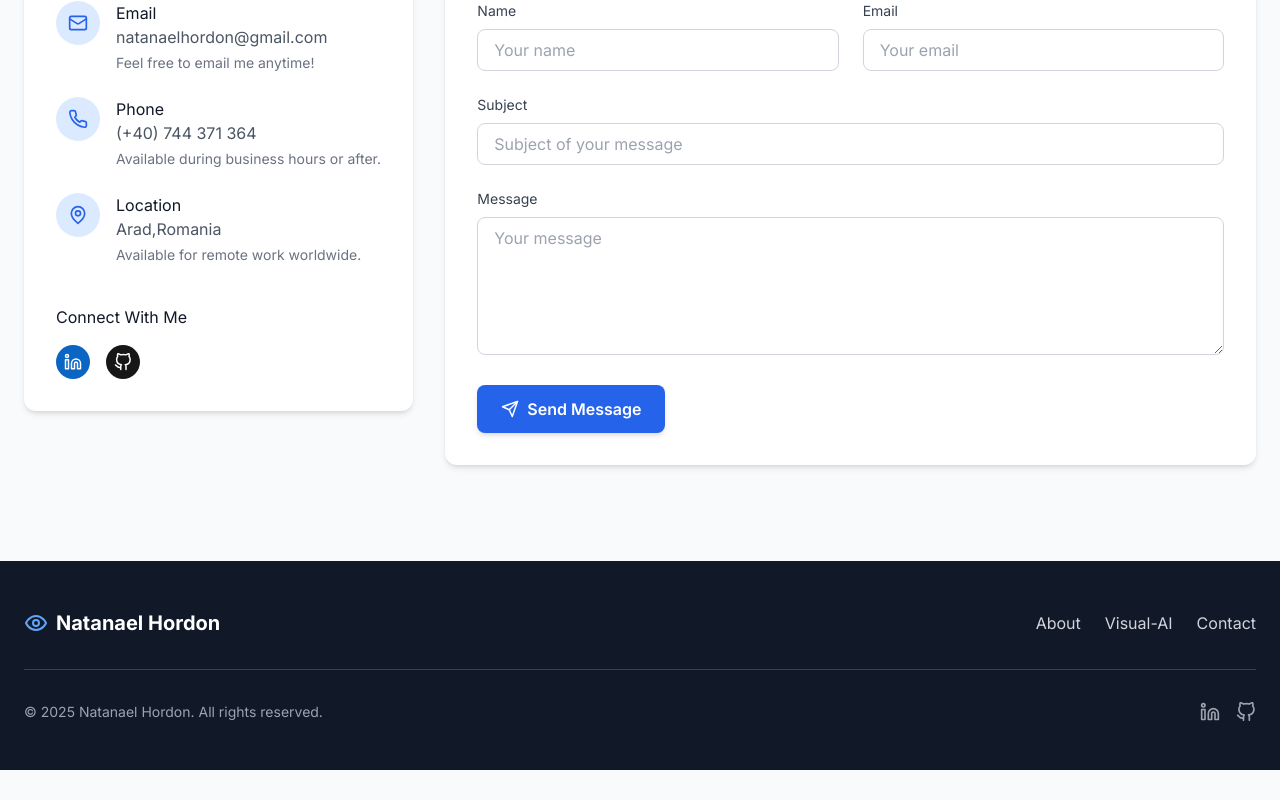
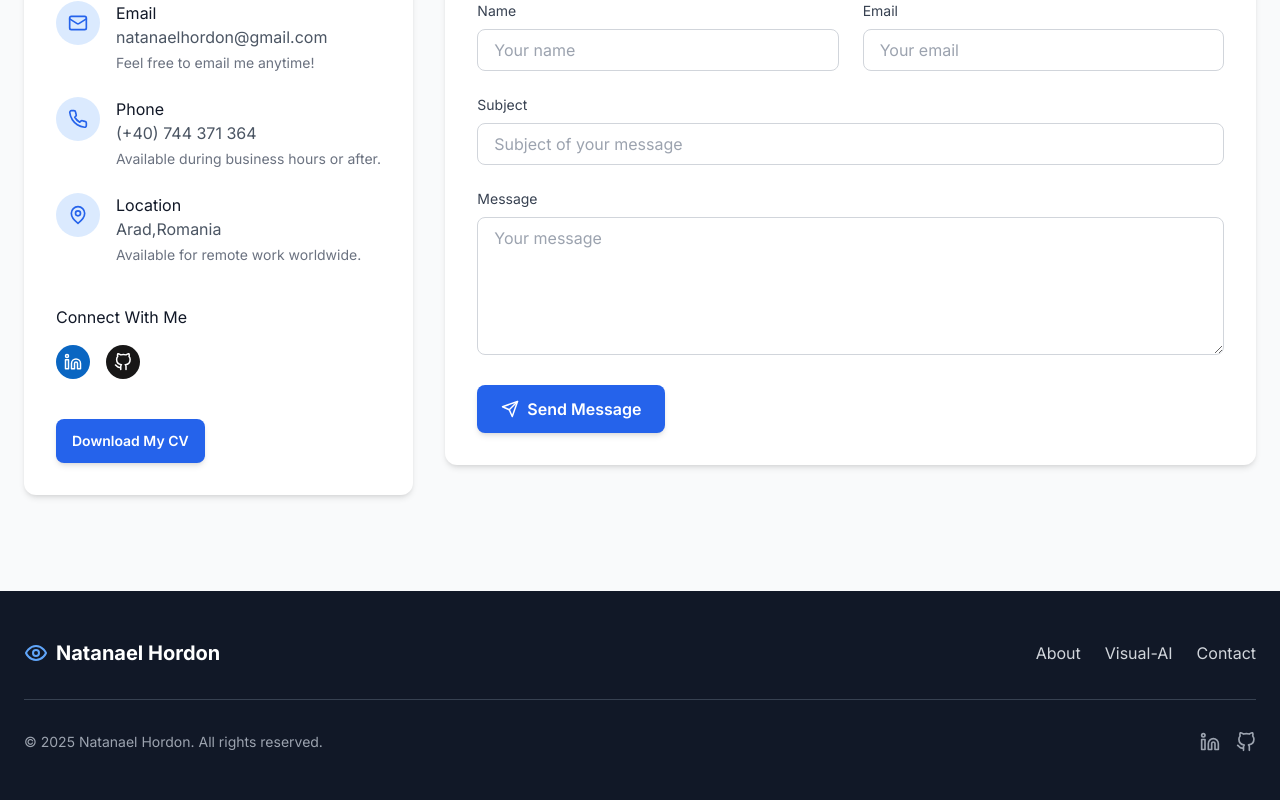
Before and after one commit to Natanael-hash/Portofolio-website, a React (Vite) app: page / in a window 1280 px wide. Shown: the part 3862-4662 px from the top of the page. Before the commit the page ends 4632 px from the top, so only its background shows below. Built offline with nearby package versions, Linux system fonts and the light colour scheme.

Commit message:
Add 'Download My CV' buton

```diff
--- a/src/components/Contact.tsx
+++ b/src/components/Contact.tsx
@@ -9,7 +9,6 @@ export const Contact = () => {
   const [formStatus, setFormStatus] = useState<'idle' | 'submitting' | 'success' | 'error'>('idle');
   const [formMessage, setFormMessage] = useState('');
 
-  // This will need to be configured with your EmailJS account details
   const handleSubmit = async (e: React.FormEvent) => {
     e.preventDefault();
 
@@ -18,7 +17,6 @@ export const Contact = () => {
     setFormStatus('submitting');
 
     try {
-      //Uncomment and update these with your actual EmailJS service IDs
       await emailjs.sendForm(
         'service_a52zs7b',
         'template_mzn1qho',
@@ -26,7 +24,6 @@ export const Contact = () => {
         '9i4B12XQq486lqApK'
       );
 
-      // For demo purposes, we'll simulate a successful response
       await new Promise(resolve => setTimeout(resolve, 1500));
 
       setFormStatus('success');
@@ -117,6 +114,16 @@ export const Contact = () => {
                     <svg viewBox="0 0 24 24" width="18" height="18" stroke="currentColor" strokeWidth="2" fill="none" strokeLinecap="round" strokeLinejoin="round">
                       <path d="M9 19c-5 1.5-5-2.5-7-3m14 6v-3.87a3.37 3.37 0 0 0-.94-2.61c3.14-.35 6.44-1.54 6.44-7A5.44 5.44 0 0 0 20 4.77 5.07 5.07 0 0 0 19.91 1S18.73.65 16 2.48a13.38 13.38 0 0 0-7 0C6.27.65 5.09 1 5.09 1A5.07 5.07 0 0 0 5 4.77a5.44 5.44 0 0 0-1.5 3.78c0 5.42 3.3 6.61 6.44 7A3.37 3.37 0 0 0 9 18.13V22"></path>
                     </svg>
+                  </a>
+                </div>
+                <div className="flex justify-center md:justify-start mt-4">
+                  <a
+                    href="/Nathanael-Hordon-CV.pdf"
+                    target="_blank"
+                    rel="noopener noreferrer"
+                    className="w-full md:w-auto mt-6 px-4 py-3 text-sm bg-primary-600 text-white font-semibold rounded-lg hover:bg-primary-700 transition-colors shadow-md hover:shadow-lg flex items-center justify-center text-center"
+                  >
+                    Download My CV
                   </a>
                 </div>
               </div>
```
Also changed, not shown: 1 other file (tests, documents, lock files or other folders).
